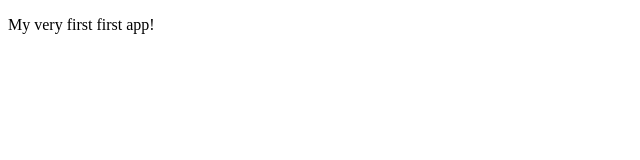
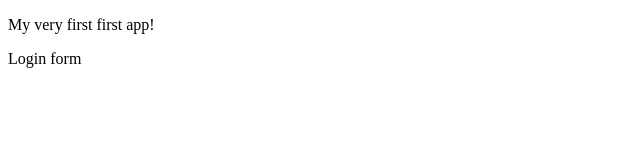
Before and after one commit to Nyelus101/myappsample, a plain HTML site: page index.html in a window 1280 px wide. Shown: the full height of the page, 0-640 px from the left. Drawn offline with Linux system fonts and the light colour scheme.

Commit message:
login form

```diff
--- a/index.html
+++ b/index.html
@@ -5,5 +5,6 @@
 </head>
 <body>
     <p>My very first first app!</p>
+    <p>Login form</p>
 </body>
 </html>
```
Also changed, not shown: login.html (added, +1 -0 lines).
